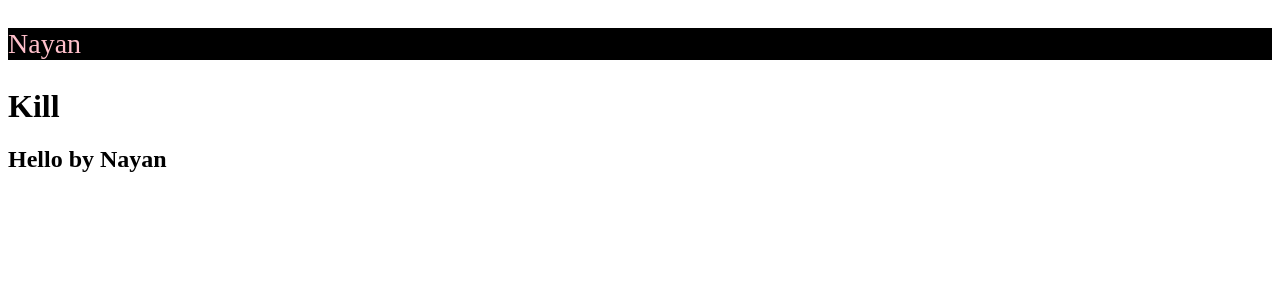
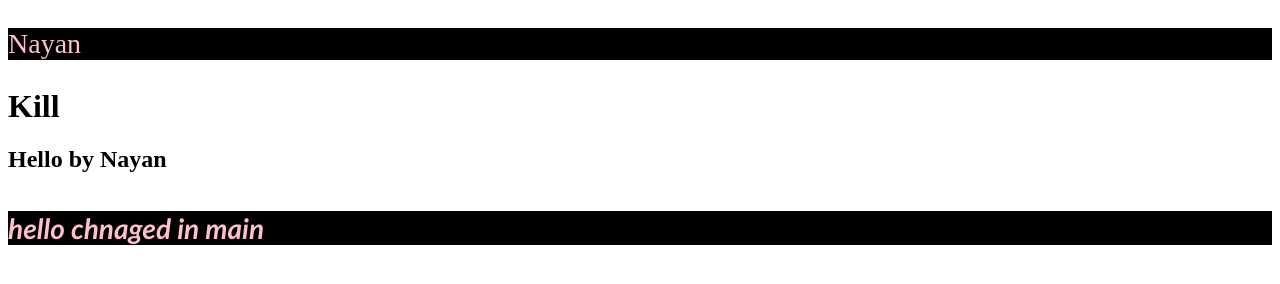
Before and after one commit to NayanProjects/localrepo, a plain HTML site: page index.html in a window 1280 px wide. Drawn offline with Linux system fonts and the light colour scheme.

Commit message:
chnaged in main restoring

```diff
--- a/Script.js
+++ b/Script.js
@@ -5,3 +5,10 @@ for(el of p){
     el.style.color="pink";
 }
 console.log(p);
+let h4=document.querySelectorAll("h4");
+for(el of h4){
+    el.style.backgroundColor="black";
+    el.style.fontSize="28px";
+    el.style.color="pink";
+}
+console.log(h4);
--- a/index.html
+++ b/index.html
@@ -10,6 +10,7 @@
     <p>Nayan</p>
     <h1>Kill</h1>
     <h2>Hello by Nayan</h2>
+    <h4>hello chnaged in main</h4>
     <script src="Script.js"></script>
 </body>
 </html>
```
